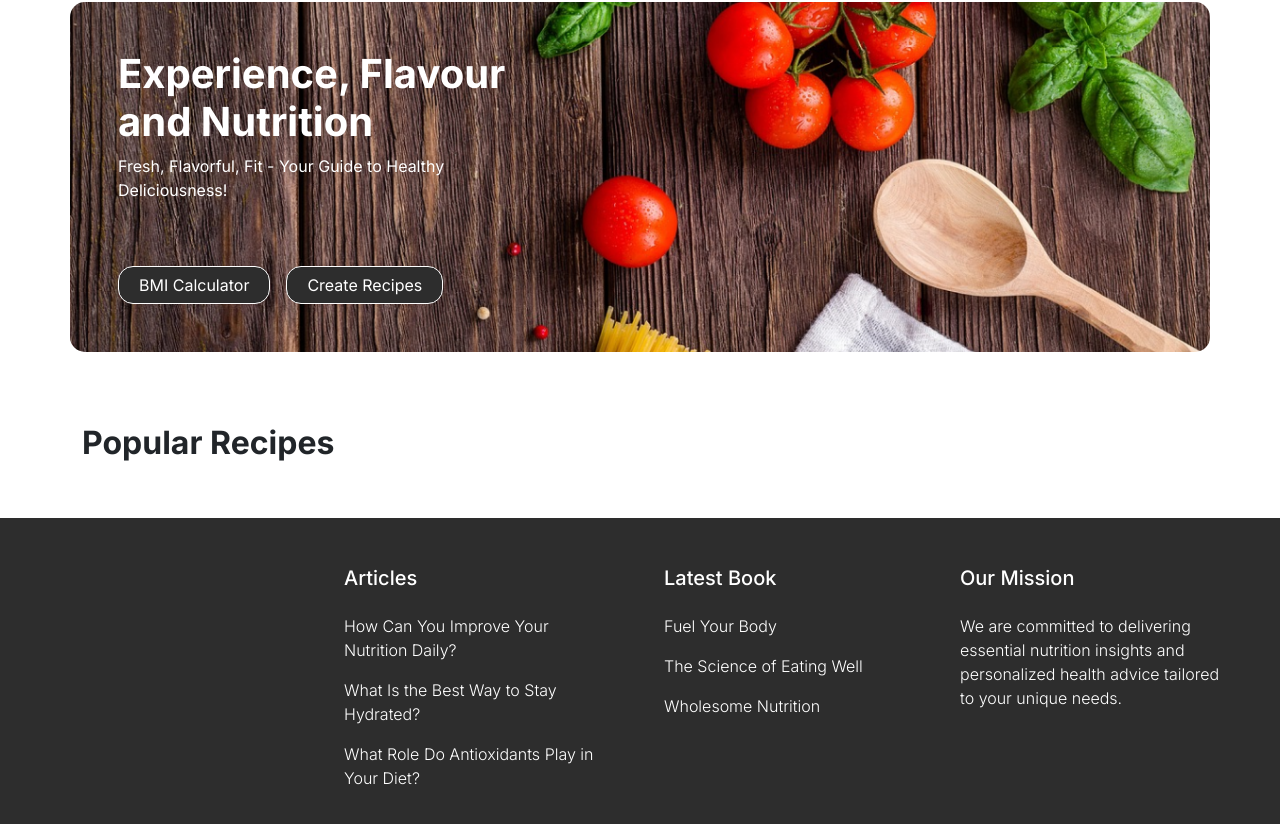
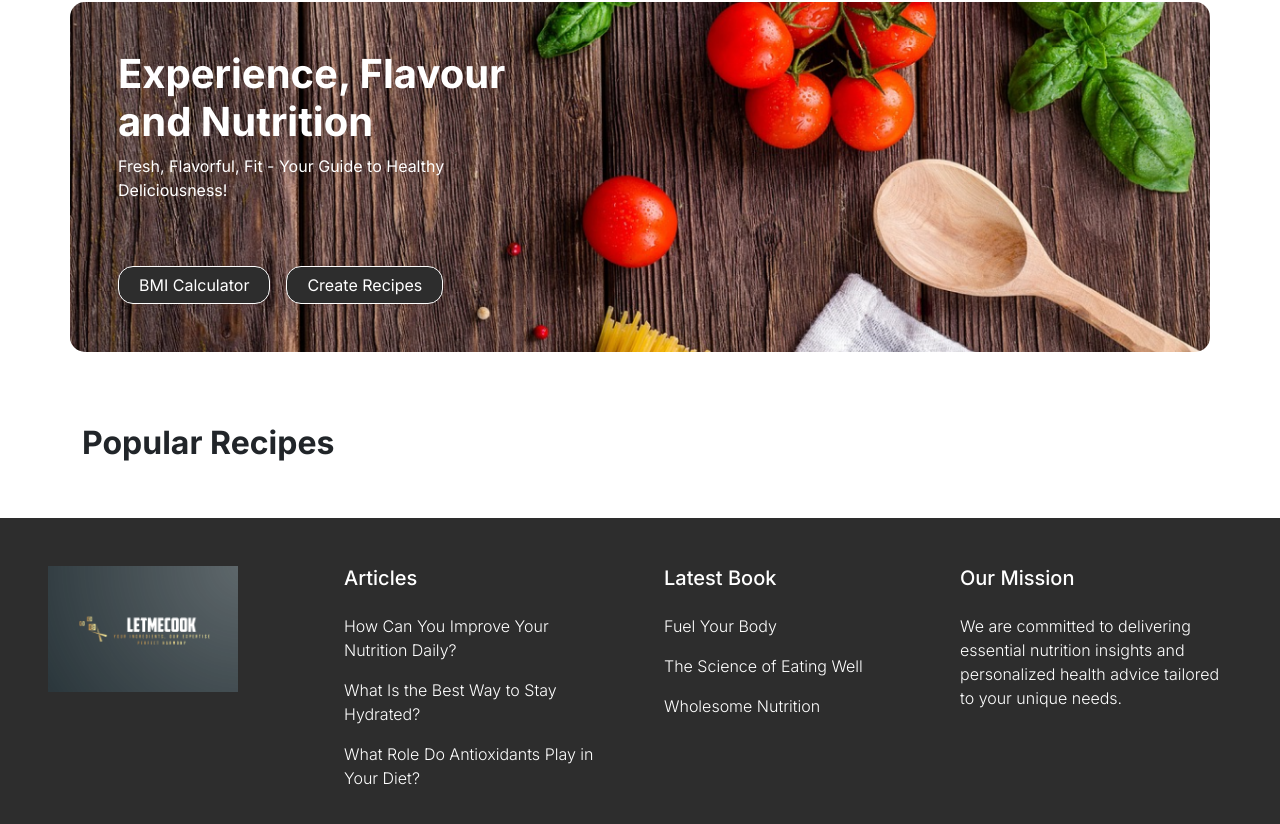
Before and after one commit to Cytzr/LetMeCook, a React (Vite) app: page /home in a window 1280 px wide. Shown: the part 1718-2542 px from the top of the page. Built offline with nearby package versions, Linux system fonts and the light colour scheme.

Commit message:
fixing footer #2

```diff
--- a/src/Components/footer.tsx
+++ b/src/Components/footer.tsx
@@ -6,7 +6,7 @@ function Footer() {
         <Container className='fluid p-5 footer'>
             <Row className='text-white'>
                 <Col className=''>
-                    <im g src="..\src\Images\AppIcon.png" alt="LetMeCook" className="img-fluid" />
+                    <img src="..\src\Images\AppIcon.png" alt="LetMeCook" className="img-fluid" />
                 </Col>
                 <Col>
                     <Row>
```
